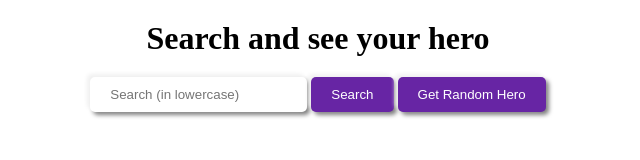
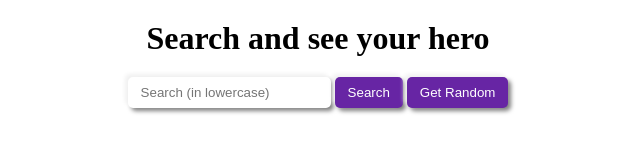
Before and after one commit to Bunsamnang/Search-Or-Random-Superhero-Using-API, a plain HTML site: page index.html in a window 1280 px wide. Shown: the whole page, without its empty margins (322-962 px from the left). Drawn offline with Linux system fonts and the light colour scheme.

Commit message:
fix button size

```diff
--- a/index.html
+++ b/index.html
@@ -15,7 +15,7 @@
     <div class="input-container">
       <input type="text" placeholder="Search (in lowercase)" />
       <button class="search-btn">Search</button>
-      <button class="get-hero-btn">Get Random Hero</button>
+      <button class="get-hero-btn">Get Random</button>
     </div>
 
     <div class="hero-image-container"></div>
--- a/style.css
+++ b/style.css
@@ -48,7 +48,7 @@ figure .power-stats {
 
 input,
 button {
-  padding: 10px 20px;
+  padding: 8px 13px;
   border: none;
   box-shadow: -3px -3px 4px rgb(240, 240, 240), 3px 3px 4px rgba(0, 0, 0, 0.5);
 
```
